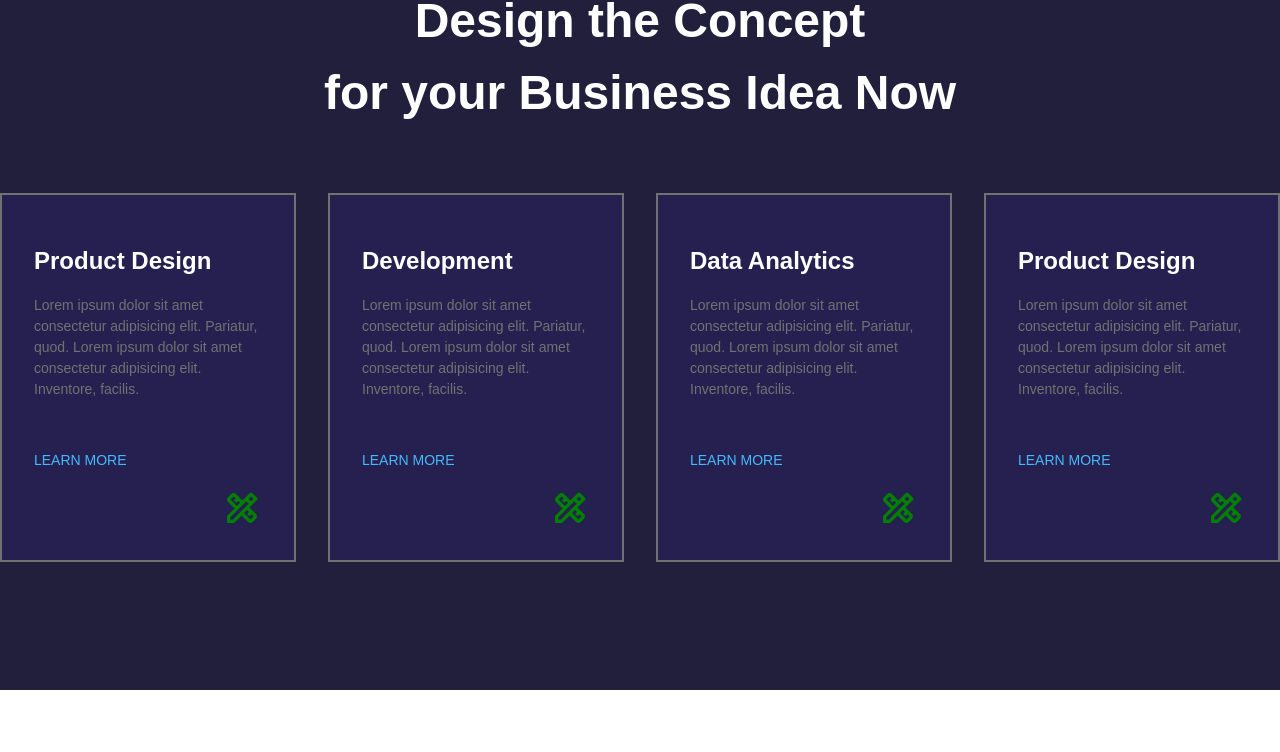
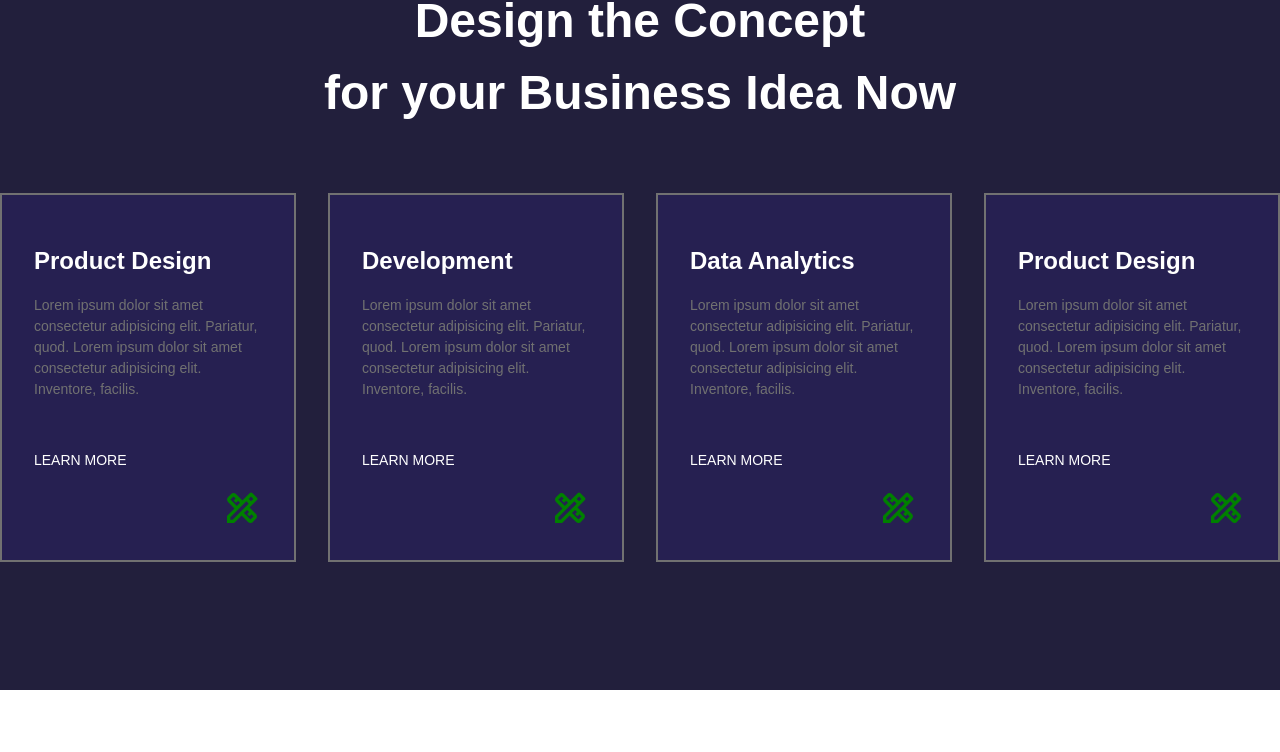
Before and after one commit to Tshewang2022/newEdge_web, a React (Vite) app: page / in a window 1280 px wide. Shown: the part 978-1730 px from the top of the page. Built offline with nearby package versions, Linux system fonts and the light colour scheme.

Commit message:
color-changes on hover

```diff
--- a/src/_roots/pages/Home.tsx
+++ b/src/_roots/pages/Home.tsx
@@ -2,15 +2,18 @@
 import { IoSettingsSharp } from "react-icons/io5";
 import { FaMedal } from "react-icons/fa";
 import { MdOutlineDesignServices } from "react-icons/md";
+// import Banner from "./Banner";
 // import { SiTestinglibrary } from "react-icons/si";
 
 const Home = () => {
   return (
     <section className="">
       <div className="flex items-center justify-between max-md:flex-col mt-[32px]">
-        <div className="w-full flex justify-start items-center ">
-          <div className="px-[32px] max-md:px-[16px]"></div>
-        </div>
+        {/* <div className="w-full flex justify-start items-center "> */}
+          {/* <div className="px-[32px] max-md:px-[16px]"></div> */}
+        {/* </div> */}
+{/* <Banner /> */}
+
       </div>
       <div>
         {/* ===SHOULD BE STORED IN THE CONTANTS === */}{" "}
@@ -83,6 +86,36 @@ const Home = () => {
                   </div>
                 </div>
                 {/*  */}
+                <div className="flex justify-start item-center gap-[16px] ">
+                  {/* <div>
+                    <SiTestinglibrary
+                      className="w-[40px] h-[40px]"
+                      color="#734CB1"
+                    />
+                    <h4 className="text-[20px] font-sans font-semibold py-[16px] leading-normal">
+                      QA Testing
+                    </h4>
+                    <div className="w-full h-[2px] bg-green-500" />
+                    <p className="text-[#717171] py-[16px] text-[14px]">
+                      Lorem ipsum dolor sit amet, consectetur adipisicing elit.
+                      Laudantium
+                    </p>
+                  </div> */}
+                  {/* <div>
+                    <MdOutlineDesignServices
+                      className="w-[40px] h-[40px]"
+                      color="#734CB1"
+                    />
+                    <h4 className="text-[20px] font-sans font-semibold py-[16px] leading-normal">
+                      UX/UI design
+                    </h4>
+                    <div className="w-full h-[2px] bg-green-500" />
+                    <p className="text-[#717171] py-[16px] text-[14px]">
+                      Lorem ipsum dolor sit amet, consectetur adipisicing elit.
+                      Laudantium
+                    </p>
+                  </div> */}
+                </div>
               </div>
             </div>
             {/* for the image */}
@@ -95,8 +128,74 @@ const Home = () => {
             Design the Concept
             <br /> for your Business Idea Now
           </h1>
-          <div className="flex justify-center items-center gap-[32px] py-[64px]">
-            <div className="bg-[#262051] hover:bg-white p-[32px] border-2 border-[#717171] max-w-[1440px]">
+          <div className="flex justify-center items-center gap-[32px] py-[64px] ">
+            <div className="bg-[#262051] hover:bg-[#45BAFB] p-[32px] border-2 border-[#717171] transition duration-300 ease-in-out">
+              <h2 className="text-[24px] font-semibold text-start py-[16px] text-white  ">
+                Product Design
+              </h2>
+              <p className="text-[#717171] text-[14px] font-sans leading-[150%] max-w-[268px] pb-[16px] mb-[32px]">
+                Lorem ipsum dolor sit amet consectetur adipisicing elit.
+                Pariatur, quod. Lorem ipsum dolor sit amet consectetur
+                adipisicing elit. Inventore, facilis.
+              </p>
+              <a
+                href=""
+                className="text-[14px] font-sans font-normal text-white hover:font-bold"
+              >
+                LEARN MORE
+              </a>
+              <div className="flex justify-end items-end pt-[16px]">
+                <MdOutlineDesignServices
+                  className="w-[40px] h-[40px]"
+                  color="green"
+                />
+              </div>
+            </div>
+            <div className="bg-[#262051]  hover:bg-[#45BAFB]  p-[32px] group-hover:text-black border-2 border-[#717171] transition duration-300 ease-in-out">
+              <h2 className="text-[24px] font-semibold text-start py-[16px] text-white ">
+                Development
+              </h2>
+              <p className="text-[#717171] text-[14px] font-sans leading-[150%] max-w-[268px] pb-[16px] mb-[32px]">
+                Lorem ipsum dolor sit amet consectetur adipisicing elit.
+                Pariatur, quod. Lorem ipsum dolor sit amet consectetur
+                adipisicing elit. Inventore, facilis.
+              </p>
+              <a
+                href=""
+                className="text-[14px] font-sans font-normal text-white hover:font-bold"
+              >
+                LEARN MORE
+              </a>
+              <div className="flex justify-end items-end pt-[16px]">
+                <MdOutlineDesignServices
+                  className="w-[40px] h-[40px]"
+                  color="green"
+                />
+              </div>
+            </div>
+            <div className="bg-[#262051]  hover:bg-[#45BAFB] p-[32px] group-hover:text-black border-2 border-[#717171] transition duration-300 ease-in-out">
+              <h2 className="text-[24px] font-semibold text-start py-[16px] text-white ">
+                Data Analytics
+              </h2>
+              <p className="text-[#717171] text-[14px] font-sans leading-[150%] max-w-[268px] pb-[16px] mb-[32px]">
+                Lorem ipsum dolor sit amet consectetur adipisicing elit.
+                Pariatur, quod. Lorem ipsum dolor sit amet consectetur
+                adipisicing elit. Inventore, facilis.
+              </p>
+              <a
+                href=""
+                className="text-[14px] font-sans font-normal text-white hover:font-bold"
+              >
+                LEARN MORE
+              </a>
+              <div className="flex justify-end items-end pt-[16px]">
+                <MdOutlineDesignServices
+                  className="w-[40px] h-[40px]"
+                  color="green"
+                />
+              </div>
+            </div>
+            <div className="bg-[#262051]  hover:bg-[#45BAFB] p-[32px] group-hover:text-black border-2 border-[#717171] transition duration-300 ease-in-out">
               <h2 className="text-[24px] font-semibold text-start py-[16px] text-white ">
                 Product Design
               </h2>
@@ -107,73 +206,7 @@ const Home = () => {
               </p>
               <a
                 href=""
-                className="text-[14px] font-sans font-normal text-[#45BAFB]"
-              >
-                LEARN MORE
-              </a>
-              <div className="flex justify-end items-end pt-[16px]">
-                <MdOutlineDesignServices
-                  className="w-[40px] h-[40px]"
-                  color="green"
-                />
-              </div>
-            </div>
-            <div className="bg-[#262051] hover:bg-white  p-[32px] group-hover:text-black border-2 border-[#717171]">
-              <h2 className="text-[24px] font-semibold text-start py-[16px] text-white ">
-                Development
-              </h2>
-              <p className="text-[#717171] text-[14px] font-sans leading-[150%] max-w-[268px] pb-[16px] mb-[32px]">
-                Lorem ipsum dolor sit amet consectetur adipisicing elit.
-                Pariatur, quod. Lorem ipsum dolor sit amet consectetur
-                adipisicing elit. Inventore, facilis.
-              </p>
-              <a
-                href=""
-                className="text-[14px] font-sans font-normal text-[#45BAFB]"
-              >
-                LEARN MORE
-              </a>
-              <div className="flex justify-end items-end pt-[16px]">
-                <MdOutlineDesignServices
-                  className="w-[40px] h-[40px]"
-                  color="green"
-                />
-              </div>
-            </div>
-            <div className="bg-[#262051] hover:bg-white p-[32px] group-hover:text-black border-2 border-[#717171]">
-              <h2 className="text-[24px] font-semibold text-start py-[16px] text-white ">
-                Data Analytics
-              </h2>
-              <p className="text-[#717171] text-[14px] font-sans leading-[150%] max-w-[268px] pb-[16px] mb-[32px]">
-                Lorem ipsum dolor sit amet consectetur adipisicing elit.
-                Pariatur, quod. Lorem ipsum dolor sit amet consectetur
-                adipisicing elit. Inventore, facilis.
-              </p>
-              <a
-                href=""
-                className="text-[14px] font-sans font-normal text-[#45BAFB]"
-              >
-                LEARN MORE
-              </a>
-              <div className="flex justify-end items-end pt-[16px]">
-                <MdOutlineDesignServices
-                  className="w-[40px] h-[40px]"
-                  color="green"
-                />
-              </div>
-            </div>
-            <div className="bg-[#262051] hover:bg-white p-[32px] group-hover:text-black border-2 border-[#717171]">
-              <h2 className="text-[24px] font-semibold text-start py-[16px] text-white ">
-                Product Design
-              </h2>
-              <p className="text-[#717171] text-[14px] font-sans leading-[150%] max-w-[268px] pb-[16px] mb-[32px]">
-                Lorem ipsum dolor sit amet consectetur adipisicing elit.
-                Pariatur, quod. Lorem ipsum dolor sit amet consectetur
-                adipisicing elit. Inventore, facilis.
-              </p>
-              <a
-                href=""
-                className="text-[14px] font-sans font-normal text-[#45BAFB]"
+                className="text-[14px] font-sans font-normal text-white hover:font-bold"
               >
                 LEARN MORE
               </a>
@@ -194,7 +227,7 @@ const Home = () => {
               backgroundImage: `url('/assets/images/leadership-team.jpg')`,
             }}
           >
-            <div className="flex justify-between pt-[64px] px-[32px] max-w-[1440px]">
+            <div className="flex justify-between pt-[64px] px-[32px]">
               <div>
                 <p className="text-[20px] font-sans leading-normal font-normal text-white">
                   We are more than just a team
@@ -214,7 +247,7 @@ const Home = () => {
             What clients <br /> say about us
           </h1>
           <div className="flex justify-center items-center">
-            <div className="flex justify-center items-center gap-[32px] py-[32px] max-w-[1440px]">
+            <div className="flex justify-center items-center gap-[32px] py-[32px]">
               <div className="bg-white shadow-lg p-[36px] rounded-md">
                 <div className="flex justify-start items-center gap-[32px]">
                   <img
```
